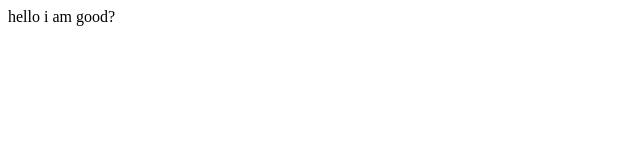
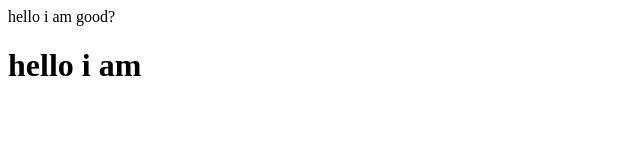
Before and after one commit to Abhay2004-mishra/localrepo, a plain HTML site: page index.html in a window 1280 px wide. Shown: the whole page, without its empty margins (0-640 px from the left). Drawn offline with Linux system fonts and the light colour scheme.

Commit message:
add new feature

```diff
--- a/index.html
+++ b/index.html
@@ -1 +1,2 @@
 <p>hello i am good?</p>
+<h1>hello i am</h1>
```
